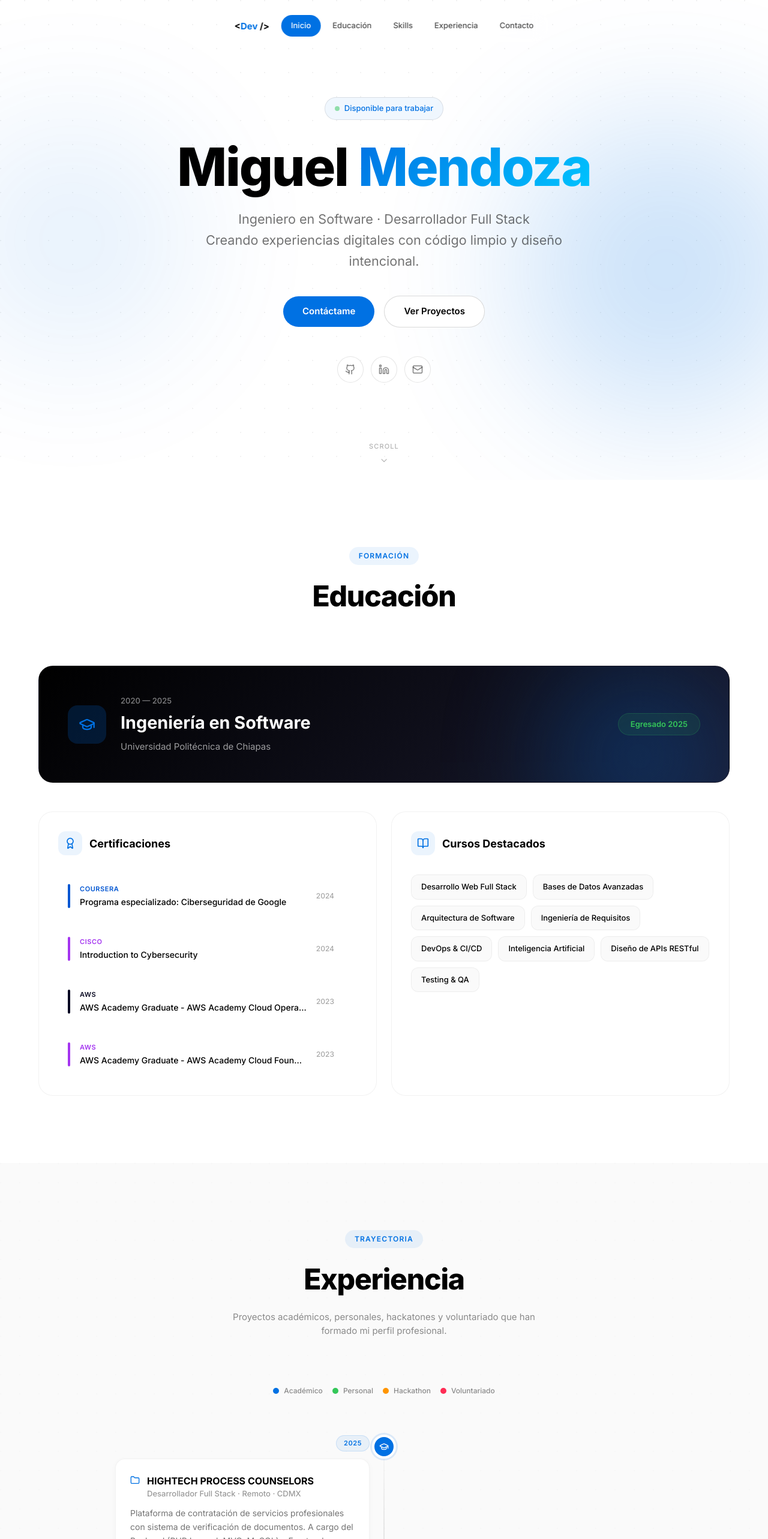
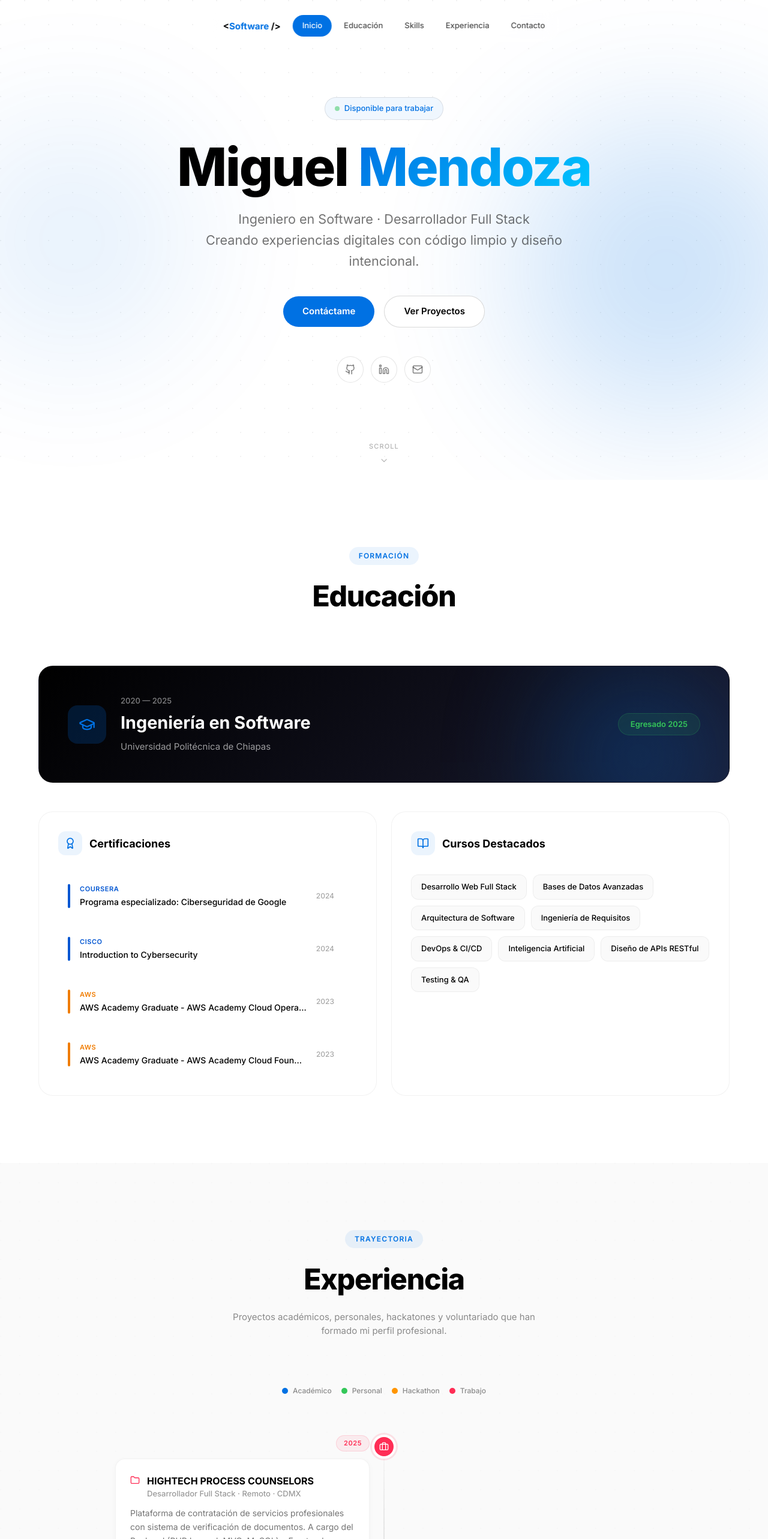
Before and after one commit to MigueMendz/Portfolio, a React (Vite) app: page / in a window 1280 px wide. Shown: the top 2566 px of the page at 60% size. Built offline with nearby package versions, Linux system fonts and the light colour scheme.

Commit message:
UPDATED Some components it was updated it and fixed some errors

```diff
--- a/src/components/Contact.tsx
+++ b/src/components/Contact.tsx
@@ -10,7 +10,7 @@ const contactCards = [
     value: "Miguel",
     href: "miguemendz.dev@gmail.com",
     color: "#0071E3",
-    description: "Respondo en menos de 24h",
+    description: "Respondo en menos de 8h",
   },
   {
     icon: Linkedin,
@@ -141,7 +141,7 @@ export function Contact() {
                       border: "1px solid rgba(255,255,255,0.08)",
                     }}
                   >
-                    Remoto / CDMX
+                    Remoto / México
                   </span>
                 </div>
               </div>
--- a/src/components/Education.tsx
+++ b/src/components/Education.tsx
@@ -4,9 +4,9 @@ import { FadeIn } from "./FadeIn";
 
 const certifications = [
   { platform: "Coursera", title: "Programa especializado: Ciberseguridad de Google", year: "2024", color: "#0056D2" },
-  { platform: "Cisco", title: "Introduction to Cybersecurity", year: "2024", color: "#A435F0" },
-  { platform: "Aws", title: "AWS Academy Graduate - AWS Academy Cloud Operations", year: "2023", color: "#0A0A23" },
-  { platform: "Aws", title: "AWS Academy Graduate - AWS Academy Cloud Foundations", year: "2023", color: "#A435F0" },
+  { platform: "Cisco", title: "Introduction to Cybersecurity", year: "2024", color: "#0056D2" },
+  { platform: "Aws", title: "AWS Academy Graduate - AWS Academy Cloud Operations", year: "2023", color: "#f07c00" },
+  { platform: "Aws", title: "AWS Academy Graduate - AWS Academy Cloud Foundations", year: "2023", color: "#f07c00" },
 ];
 
 const courses = [
--- a/src/components/Experience.tsx
+++ b/src/components/Experience.tsx
@@ -1,5 +1,5 @@
 import { motion } from "motion/react";
-import { GraduationCap, Code2, Trophy, Heart, Folder, ExternalLink, Github } from "lucide-react";
+import { GraduationCap, Code2, Trophy, Folder, Briefcase } from "lucide-react";
 import { FadeIn } from "./FadeIn";
 
 const timelineData = [
@@ -8,7 +8,7 @@ const timelineData = [
     title: "HIGHTECH PROCESS COUNSELORS",
     subtitle: "Desarrollador Full Stack · Remoto · CDMX",
     description: "Plataforma de contratación de servicios profesionales con sistema de verificación de documentos. A cargo del Backend (PHP Laravel, MVC, MySQL) y Frontend (ReactJS, Redux). Implementé autenticación JWT, integración AWS S3 y comunicación API RESTful.",
-    type: "academic" as const,
+    type: "work" as const,
     tags: ["PHP Laravel", "ReactJS", "MySQL", "Redis", "JWT", "AWS S3", "GitLab"],
   },
   {
@@ -32,9 +32,8 @@ const timelineData = [
     title: "CONSULTORIO DR. CHRISTIAN CANCINO",
     subtitle: "Desarrollador Full Stack · Remoto",
     description: "Página web y API RESTful con arquitectura MVC para consultorio médico. Sistema de citas con notificaciones al doctor, gestión de pacientes y modelado de base de datos.",
-    type: "personal" as const,
+    type: "work" as const,
     tags: ["ReactJS", "JavaScript", "Tailwind", "Redux", "Hooks", "Postman", "GitHub"],
-    link: "https://github.com",
   },
 ];
 
@@ -42,7 +41,7 @@ const typeConfig = {
   academic: { icon: GraduationCap, label: "Académico", color: "#0071E3" },
   personal: { icon: Code2, label: "Personal", color: "#34C759" },
   hackathon: { icon: Trophy, label: "Hackathon", color: "#FF9500" },
-  volunteer: { icon: Heart, label: "Voluntariado", color: "#FF2D55" },
+  work: { icon: Briefcase , label: "Trabajo", color: "#FF2D55" },
 };
 
 export function Experience() {
@@ -120,11 +119,6 @@ export function Experience() {
                             </span>
                           ))}
                         </div>
-                        {item.link && (
-                          <a href={item.link} target="_blank" rel="noopener noreferrer" className="inline-flex items-center gap-1.5 text-[12px] mt-2 hover:gap-2.5 transition-all" style={{ fontWeight: 600, color: "#0071E3" }}>
-                            <Github size={13} /> Ver en GitHub <ExternalLink size={11} />
-                          </a>
-                        )}
                       </motion.div>
                     </div>
                   </div>
--- a/src/components/Footer.tsx
+++ b/src/components/Footer.tsx
@@ -10,7 +10,7 @@ export function Footer() {
         <div className="flex items-center gap-2">
           <span className="text-[14px]" style={{ fontWeight: 700, color: "#000" }}>
             {"<"}
-            <span style={{ color: "#0071E3" }}>Dev</span>
+            <span style={{ color: "#0071E3" }}>Software</span>
             {" />"}
           </span>
           <span className="text-[13px]" style={{ fontWeight: 400, color: "rgba(0,0,0,0.35)" }}>
--- a/src/components/Navbar.tsx
+++ b/src/components/Navbar.tsx
@@ -11,7 +11,7 @@ const navLinks = [
 
 const Logo = () => (
   <span className="text-[15px]" style={{ fontWeight: 700, color: "#000" }}>
-    {"<"}<span style={{ color: "#0071E3" }}>Dev</span>{" />"}
+    {"<"}<span style={{ color: "#0071E3" }}>Software</span>{" />"}
   </span>
 );
 
--- a/src/styles/tailwind.css
+++ b/src/styles/tailwind.css
@@ -1,2 +1 @@
-@import 'tailwindcss' source(none);
-@source '../**/*.{js,ts,jsx,tsx}';
+@import 'tailwindcss';
```
